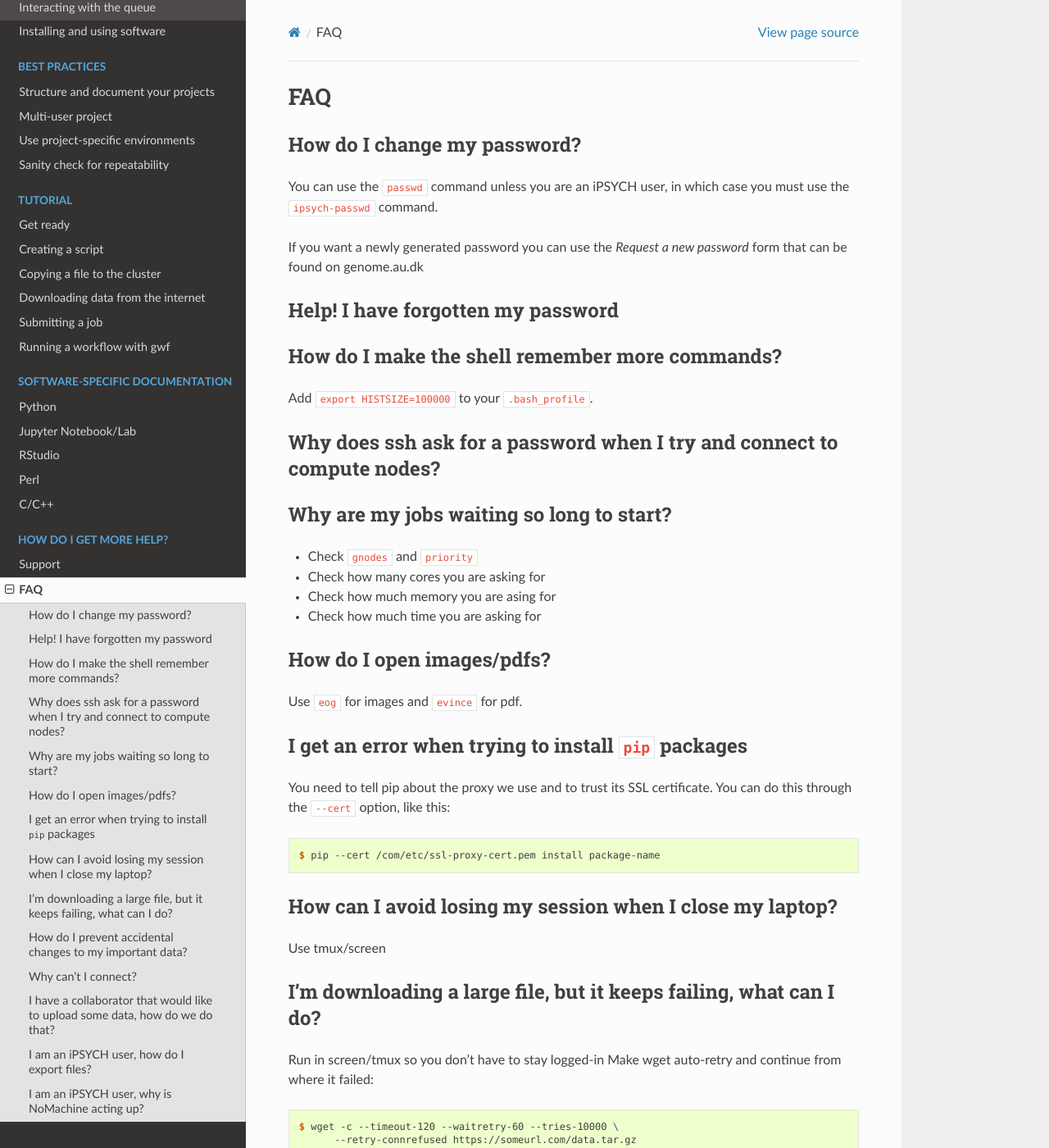
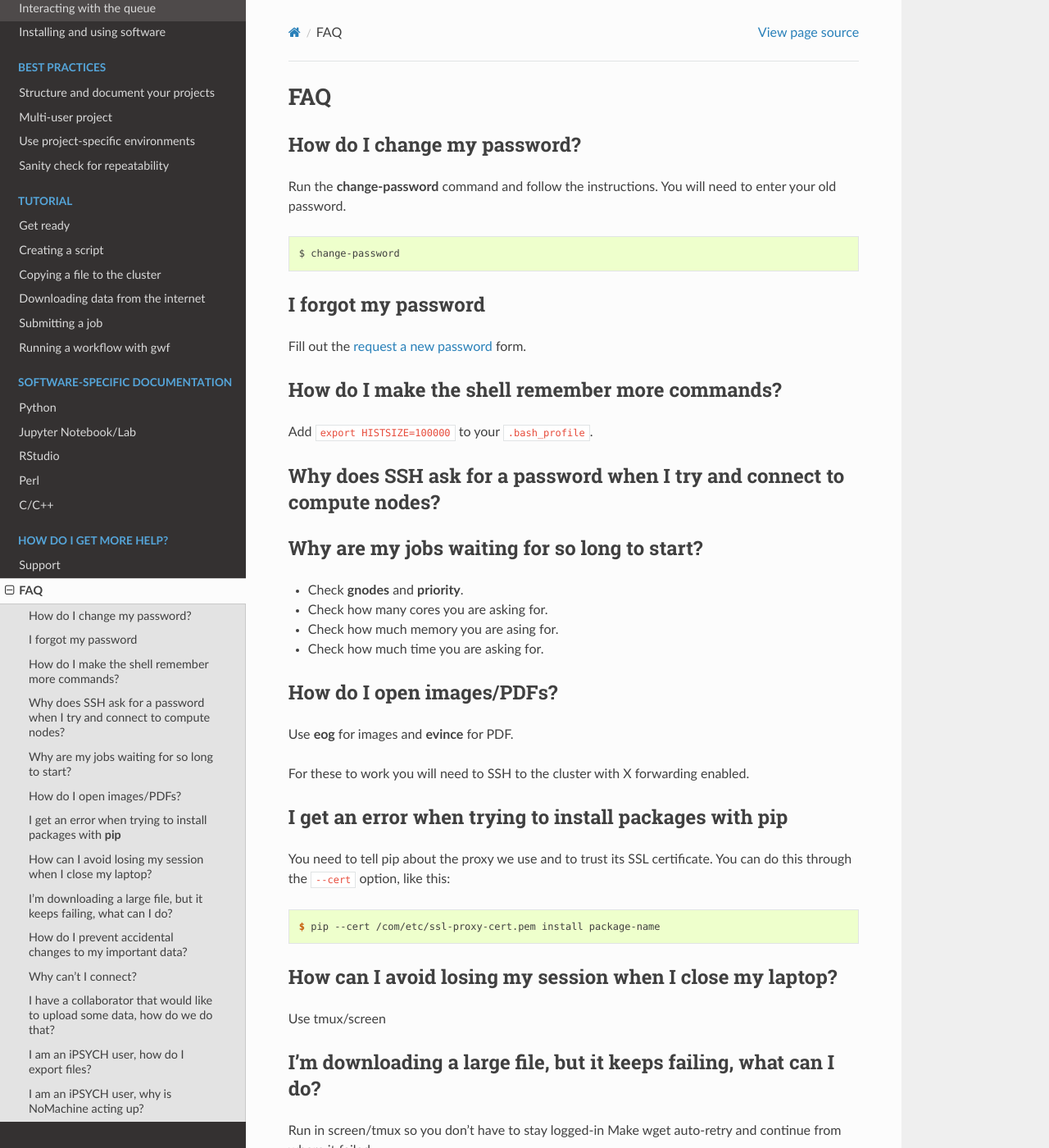
Before and after one commit to GenomeDK/genomedk-docs, a Sphinx documentation site: the page built from docs/faq.rst, in a window 1280 px wide and 1400 px high. Shown: the whole window at 82% size. Built offline with Sphinx 7.4.7 and the Read the Docs theme 2.0.0, drawn with Linux system fonts in a browser that asks for light colours.

Commit message:
Mostly formatting changes

```diff
--- a/docs/faq.rst
+++ b/docs/faq.rst
@@ -3,18 +3,19 @@ FAQ
 
 How do I change my password?
 ----------------------------
-You can use the ``passwd`` command unless you are an iPSYCH user, in which case
-you must use the ``ipsych-passwd`` command.
 
-If you want a newly generated password you can use the `Request a new password`
-form that can be found on genome.au.dk
+Run the :command:`change-password` command and follow the instructions. You
+will need to enter your old password.
+
+.. code-block:: shell
+
+    $ change-password
 
 
-Help! I have forgotten my password
-----------------------------------
+I forgot my password
+--------------------
 
-.. todo:
-    How to mail us.
+Fill out the `request a new password`_ form.
 
 
 How do I make the shell remember more commands?
@@ -23,32 +24,36 @@ How do I make the shell remember more commands?
 Add ``export HISTSIZE=100000`` to your ``.bash_profile``.
 
 
-Why does ssh ask for a password when I try and connect to compute nodes?
+Why does SSH ask for a password when I try and connect to compute nodes?
 ------------------------------------------------------------------------
 
 .. todo:
     Setup SSH to allow password-less login to compute nodes
 
 
-Why are my jobs waiting so long to start?
------------------------------------------
+Why are my jobs waiting for so long to start?
+---------------------------------------------
 
-* Check ``gnodes`` and ``priority``
-* Check how many cores you are asking for
-* Check how much memory you are asing for
-* Check how much time you are asking for
+* Check :command:`gnodes` and :command:`priority`.
+* Check how many cores you are asking for.
+* Check how much memory you are asing for.
+* Check how much time you are asking for.
 
 
-How do I open images/pdfs?
+How do I open images/PDFs?
 --------------------------
-Use ``eog`` for images and ``evince`` for pdf.
+
+Use :command:`eog` for images and :command:`evince` for PDF.
+
+For these to work you will need to SSH to the cluster with X forwarding
+enabled.
 
 .. todo:
     example + x forwarding
 
 
-I get an error when trying to install ``pip`` packages
-------------------------------------------------------
+I get an error when trying to install packages with :command:`pip`
+------------------------------------------------------------------
 
 You need to tell pip about the proxy we use and to trust its SSL certificate.
 You can do this through the ``--cert`` option, like this:
@@ -91,6 +96,7 @@ How do I prevent accidental changes to my important data?
 Put the data in a separate folder and do ``chmod -R a-w datafolder``.
 Now you can't change, add or remove files in that folder hierarchy.
 
+
 Why can't I connect?
 --------------------
 
@@ -125,3 +131,5 @@ some other mysterious bugs like this.
 You should try closing NoMachine completely (not just the window with the
 current session) and reconnecting - if that doesn't work the only thing we can
 do is to kill your session so shoot us an email if you need that.
+
+.. _request a new password: http://genome.au.dk/request-forms/request-new-password-forgot-password/
--- a/docs/getting-started.rst
+++ b/docs/getting-started.rst
@@ -107,7 +107,7 @@ This is important! Since e-mail is not secure, someone may get access to the
 password that we sent to you. Thus, you should change it immediately after
 logging in. Run the command::
 
-    $ yppasswd
+    $ change-password
 
 It will ask you for your current password, then ask what your new password
 should be. Finally, it will ask you to confirm your new password by typing it
```
Also changed, not shown: docs/software-specific.rst (+6 -6 lines).
